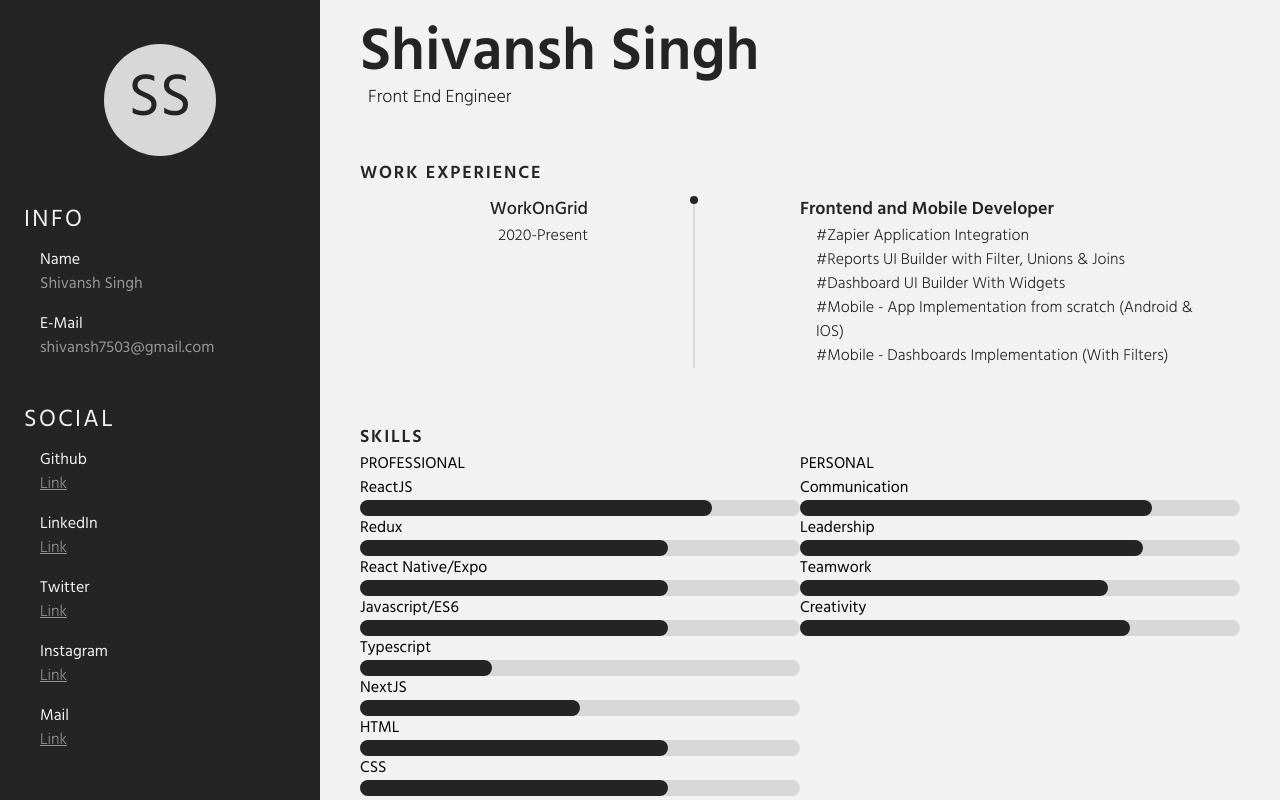
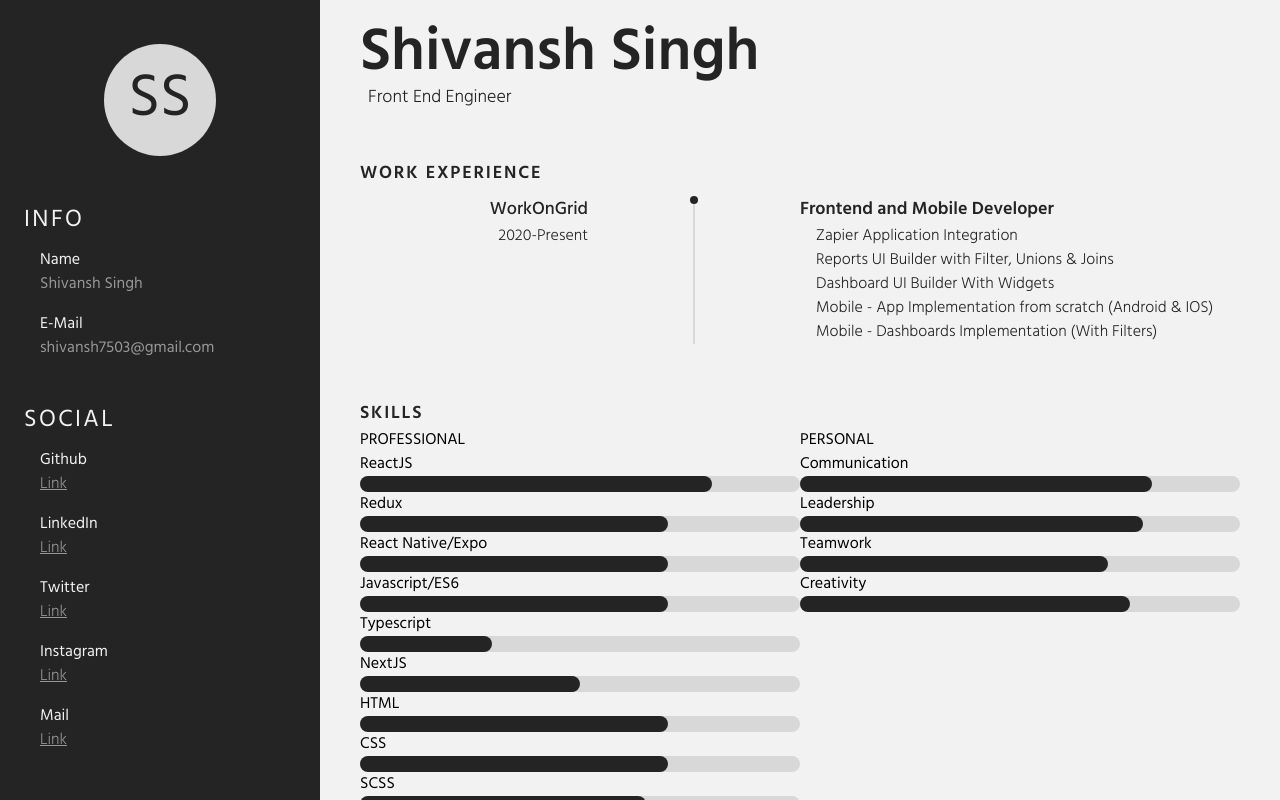
Before and after one commit to shiv061/portFolio, a Next.js app: page / in a window 1280 px wide. Built offline with nearby package versions, Linux system fonts and the light colour scheme.

Commit message:
changed main.js

```diff
--- a/components/Main.js
+++ b/components/Main.js
@@ -42,11 +42,11 @@ const Main = ({ divRef, setScroll }) => {
             </div>
             <div>
               <ul>
-                <li className="text-primary font-extralight hover:line-through cursor-pointer pl-4"> #Zapier Application Integration</li>
-                <li className="text-primary font-extralight hover:line-through cursor-pointer pl-4"> #Reports UI Builder with Filter, Unions & Joins</li>
-                <li className="text-primary font-extralight hover:line-through cursor-pointer pl-4"> #Dashboard UI Builder With Widgets</li>
-                <li className="text-primary font-extralight hover:line-through cursor-pointer pl-4"> #Mobile - App Implementation from scratch (Android & IOS)</li>
-                <li className="text-primary font-extralight hover:line-through cursor-pointer pl-4"> #Mobile - Dashboards Implementation (With Filters)</li>
+                <li className="text-primary font-extralight hover:line-through cursor-pointer pl-4"> Zapier Application Integration</li>
+                <li className="text-primary font-extralight hover:line-through cursor-pointer pl-4"> Reports UI Builder with Filter, Unions & Joins</li>
+                <li className="text-primary font-extralight hover:line-through cursor-pointer pl-4"> Dashboard UI Builder With Widgets</li>
+                <li className="text-primary font-extralight hover:line-through cursor-pointer pl-4"> Mobile - App Implementation from scratch (Android & IOS)</li>
+                <li className="text-primary font-extralight hover:line-through cursor-pointer pl-4"> Mobile - Dashboards Implementation (With Filters)</li>
               </ul>
             </div>
           </motion.div>
```
